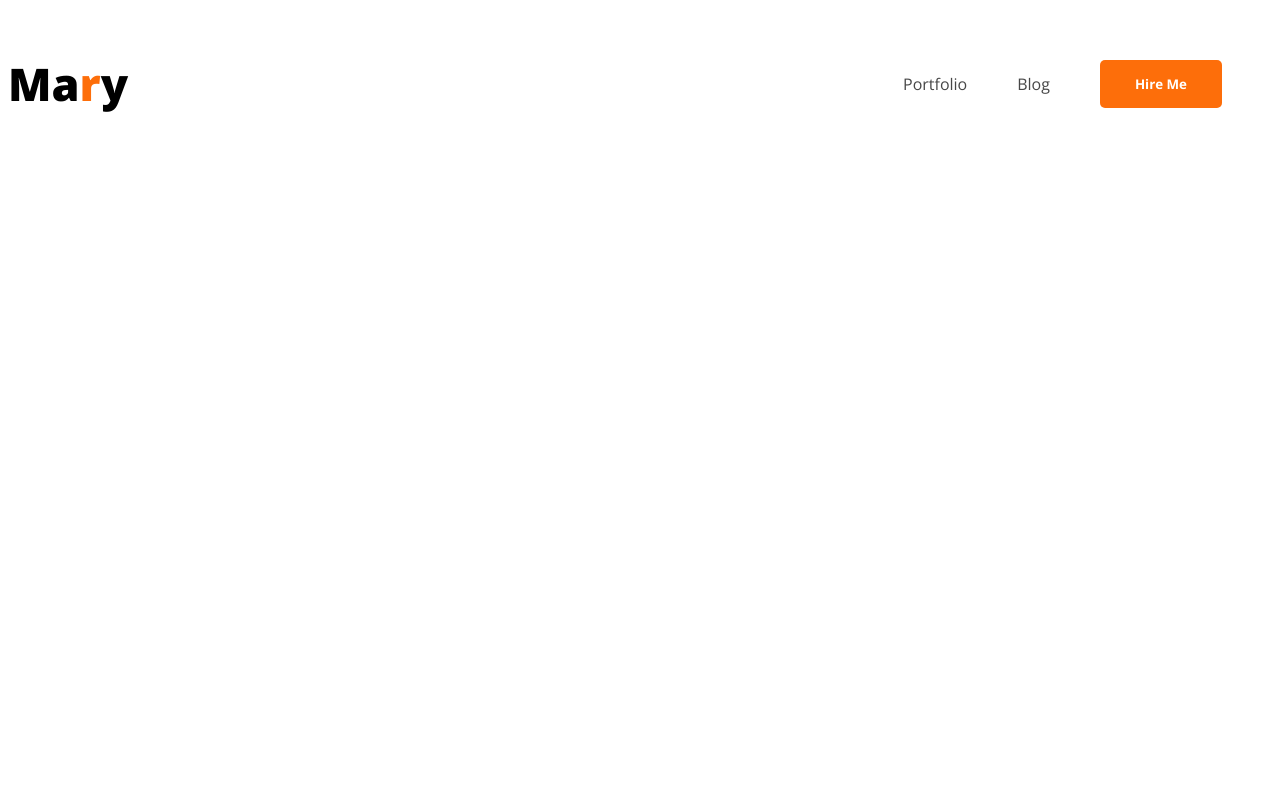
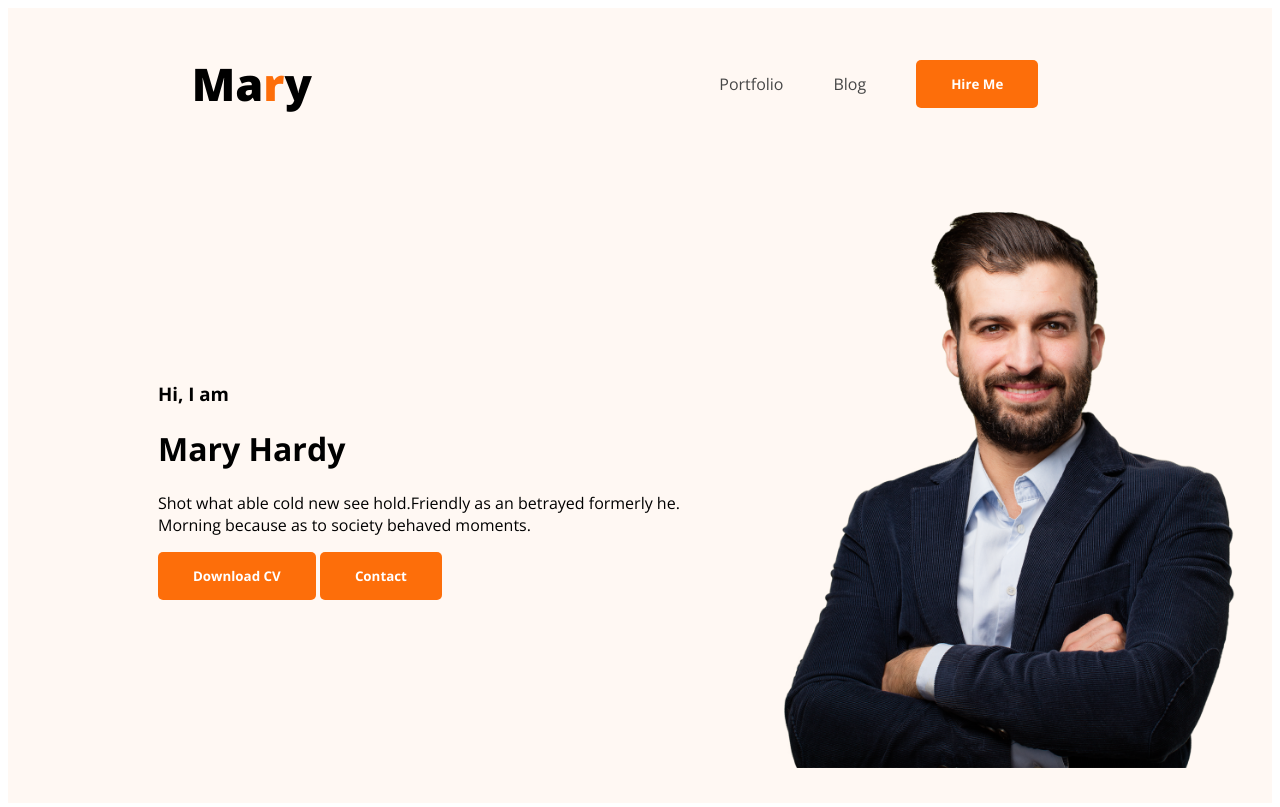
Before and after one commit to Anawrulkabir/web-developer-portfolio, a plain HTML site: page index.html in a window 1280 px wide. Drawn offline with nearby package versions, Linux system fonts and the light colour scheme.

Commit message:
banner part partially done

```diff
--- a/index.html
+++ b/index.html
@@ -15,7 +15,7 @@
     <link rel="stylesheet" href="/styles/portfolio.css" />
   </head>
   <body>
-    <header>
+    <header class="header">
       <nav>
         <h3 class="nav-title">Ma<span class="text-primary">r</span>y</h3>
         <ul>
@@ -24,6 +24,21 @@
           <li><button class="btn-primary">Hire Me</button></li>
         </ul>
       </nav>
+      <div class="banner">
+        <div class="banner-content">
+          <h3 class="banner-greeting">Hi, I am</h3>
+          <h1 class="banner-tltle">Mary Hardy</h1>
+          <p>
+            Shot what able cold new see hold.Friendly as an betrayed formerly
+            he. Morning because as to society behaved moments.
+          </p>
+          <button class="btn-primary">Download CV</button>
+          <button class="btn-primary">Contact</button>
+        </div>
+        <div>
+          <img class="profile-picture" src="/images/hardy.png" alt="" />
+        </div>
+      </div>
     </header>
     <main></main>
     <footer></footer>
--- a/styles/portfolio.css
+++ b/styles/portfolio.css
@@ -18,7 +18,7 @@
 /* nav related style */
 nav {
   display: flex;
-  justify-content: space-between;
+  justify-content: space-around;
   align-items: center;
 }
 .nav-title {
@@ -40,3 +40,16 @@ nav a {
   text-decoration: none;
   color: #474747;
 }
+/* Header Section  */
+.header {
+  background-color: #fff8f3;
+}
+.banner {
+  padding: 30px 30px 30px 150px;
+  display: flex;
+  align-items: center;
+  justify-content: space-between;
+}
+.banner .profile-picture {
+  width: 500px;
+}
```
